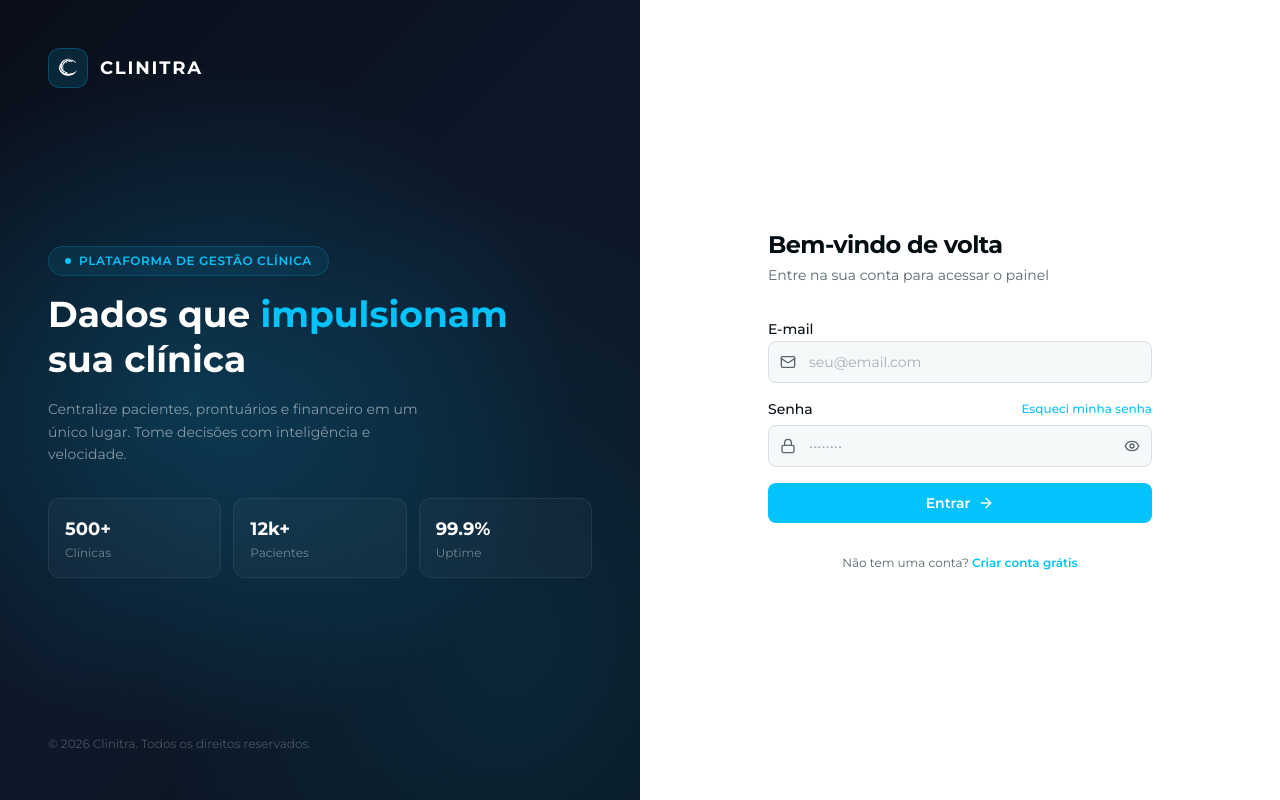
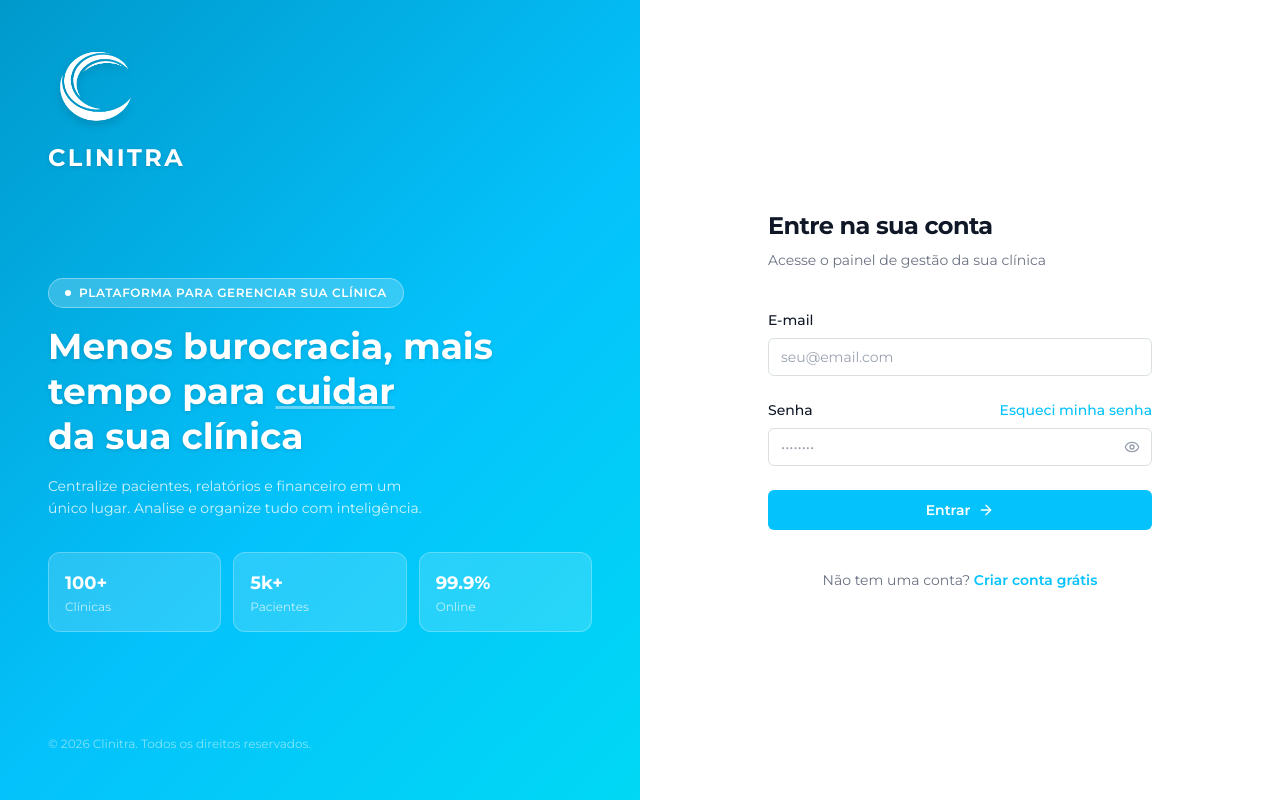
Before and after one commit to JhooGs/clinica-saas-frontend, a Next.js app: page /auth/login in a window 1280 px wide. Built offline with nearby package versions, Linux system fonts and the light colour scheme.

Commit message:
Sidebar e login

```diff
--- a/app/auth/login/page.tsx
+++ b/app/auth/login/page.tsx
@@ -3,7 +3,7 @@
 import { useState } from 'react'
 import { useRouter } from 'next/navigation'
 import { createClient } from '@/lib/supabase'
-import { ArrowRight, Eye, EyeOff, Mail, Lock } from 'lucide-react'
+import { ArrowRight, Eye, EyeOff } from 'lucide-react'
 import Image from 'next/image'
 
 export default function LoginPage() {
@@ -35,37 +35,18 @@ export default function LoginPage() {
       {/* ── Lado esquerdo — Branding ── */}
       <div
         className="hidden lg:flex lg:w-1/2 flex-col justify-between p-12 relative overflow-hidden"
-        style={{ background: 'linear-gradient(135deg, #0a0e1a 0%, #0d1829 50%, #0a1520 100%)' }}
+        style={{ background: 'linear-gradient(135deg, #0099cc 0%, #04c2fb 55%, #00d8f5 100%)' }}
       >
-        {/* Glow de fundo */}
-        <div
-          className="absolute inset-0 opacity-20"
-          style={{
-            background: 'radial-gradient(ellipse at 30% 50%, #04c2fb 0%, transparent 60%)',
-          }}
-        />
-        <div
-          className="absolute inset-0 opacity-10"
-          style={{
-            background: 'radial-gradient(ellipse at 80% 80%, #04c2fb 0%, transparent 50%)',
-          }}
-        />
-
-        {/* Logo */}
-        <div className="relative z-10 flex items-center gap-3">
-          <div
-            className="flex h-10 w-10 items-center justify-center rounded-xl"
-            style={{ backgroundColor: '#04c2fb20', border: '1px solid #04c2fb40' }}
-          >
-            <Image
-              src="/logo.png"
-              alt="Clinitra"
-              width={24}
-              height={24}
-              className="brightness-0 invert"
-            />
-          </div>
-          <span className="text-white font-bold text-lg tracking-widest uppercase">
+        {/* Logo grande centralizado no topo */}
+        <div className="relative z-10 flex flex-col items-start gap-3">
+          <Image
+            src="/logo.png"
+            alt="Clinitra"
+            width={96}
+            height={96}
+            className="brightness-0 invert drop-shadow-lg"
+          />
+          <span className="text-white font-bold text-2xl tracking-widest uppercase drop-shadow">
             Clinitra
           </span>
         </div>
@@ -75,39 +56,39 @@ export default function LoginPage() {
           <div className="space-y-4">
             <div
               className="inline-flex items-center gap-2 rounded-full px-4 py-1.5 text-xs font-semibold tracking-wider uppercase"
-              style={{ backgroundColor: '#04c2fb15', border: '1px solid #04c2fb30', color: '#04c2fb' }}
+              style={{ backgroundColor: 'rgba(255,255,255,0.2)', border: '1px solid rgba(255,255,255,0.35)', color: 'white' }}
             >
-              <span className="h-1.5 w-1.5 rounded-full bg-current animate-pulse" />
-              Plataforma de Gestão Clínica
+              <span className="h-1.5 w-1.5 rounded-full bg-white animate-pulse" />
+              Plataforma para gerenciar sua Clínica
             </div>
 
-            <h1 className="text-4xl font-bold text-white leading-tight">
-              Dados que{' '}
-              <span style={{ color: '#04c2fb' }}>impulsionam</span>
+            <h1 className="text-4xl font-bold text-white leading-tight drop-shadow">
+              Menos burocracia, mais tempo para{' '}
+              <span className="text-white underline decoration-white/40">cuidar</span>
               <br />
-              sua clínica
+              da sua clínica
             </h1>
 
-            <p className="text-white/50 text-sm leading-relaxed max-w-sm">
-              Centralize pacientes, prontuários e financeiro em um único lugar.
-              Tome decisões com inteligência e velocidade.
+            <p className="text-white/80 text-sm leading-relaxed max-w-sm">
+              Centralize pacientes, relatórios e financeiro em um único lugar.
+              Analise e organize tudo com inteligência.
             </p>
           </div>
 
           {/* Stats cards */}
           <div className="grid grid-cols-3 gap-3">
             {[
-              { value: '500+', label: 'Clínicas' },
-              { value: '12k+', label: 'Pacientes' },
-              { value: '99.9%', label: 'Uptime' },
+              { value: '100+', label: 'Clínicas' },
+              { value: '5k+', label: 'Pacientes' },
+              { value: '99.9%', label: 'Online' },
             ].map((stat) => (
               <div
                 key={stat.label}
                 className="rounded-xl p-4"
-                style={{ backgroundColor: '#ffffff08', border: '1px solid #ffffff10' }}
+                style={{ backgroundColor: 'rgba(255,255,255,0.15)', border: '1px solid rgba(255,255,255,0.25)' }}
               >
                 <p className="text-lg font-bold text-white">{stat.value}</p>
-                <p className="text-xs text-white/40 mt-0.5">{stat.label}</p>
+                <p className="text-xs text-white/70 mt-0.5">{stat.label}</p>
               </div>
             ))}
           </div>
@@ -115,69 +96,75 @@ export default function LoginPage() {
 
         {/* Footer */}
         <div className="relative z-10">
-          <p className="text-white/25 text-xs">
+          <p className="text-white/50 text-xs">
             © 2026 Clinitra. Todos os direitos reservados.
           </p>
         </div>
       </div>
 
       {/* ── Lado direito — Formulário ── */}
-      <div className="flex w-full lg:w-1/2 items-center justify-center bg-white dark:bg-[#0d1117] p-8">
-        <div className="w-full max-w-sm space-y-8">
+      <div className="flex w-full lg:w-1/2 flex-col justify-center px-6 py-12 sm:px-12 lg:px-20 xl:px-24 bg-white dark:bg-[#0d1117]">
+        <div className="mx-auto w-full max-w-sm">
 
           {/* Header */}
-          <div className="space-y-1">
-            <h2 className="text-2xl font-bold tracking-tight text-foreground">
-              Bem-vindo de volta
+          <div>
+            <h2 className="text-2xl font-bold tracking-tight text-gray-900 dark:text-white">
+              Entre na sua conta
             </h2>
-            <p className="text-sm text-muted-foreground">
-              Entre na sua conta para acessar o painel
+            <p className="mt-2 text-sm text-gray-500 dark:text-gray-400">
+              Acesse o painel de gestão da sua clínica
             </p>
           </div>
 
           {/* Form */}
-          <form onSubmit={handleLogin} className="space-y-4">
+          <form onSubmit={handleLogin} className="mt-10 space-y-6">
 
             {/* Email */}
-            <div className="space-y-1.5">
-              <label className="text-sm font-medium text-foreground">E-mail</label>
-              <div className="relative">
-                <Mail className="absolute left-3 top-1/2 -translate-y-1/2 h-4 w-4 text-muted-foreground" />
+            <div>
+              <label className="block text-sm font-medium text-gray-900 dark:text-white">
+                E-mail
+              </label>
+              <div className="mt-2">
                 <input
                   type="email"
                   value={email}
                   onChange={(e) => setEmail(e.target.value)}
                   placeholder="seu@email.com"
                   required
-                  className="w-full rounded-lg border bg-background pl-10 pr-4 py-2.5 text-sm outline-none transition-all placeholder:text-muted-foreground/50 focus:ring-2 focus:border-transparent"
-                  style={{ '--tw-ring-color': '#04c2fb' } as React.CSSProperties}
+                  autoComplete="email"
+                  className="block w-full rounded-md border border-gray-300 dark:border-white/10 bg-white dark:bg-white/5 px-3 py-2 text-sm text-gray-900 dark:text-white placeholder:text-gray-400 dark:placeholder:text-gray-500 outline-none focus:border-[#04c2fb] focus:ring-1 focus:ring-[#04c2fb] transition-colors"
                 />
               </div>
             </div>
 
             {/* Senha */}
-            <div className="space-y-1.5">
+            <div>
               <div className="flex items-center justify-between">
-                <label className="text-sm font-medium text-foreground">Senha</label>
-                <button type="button" className="text-xs font-medium" style={{ color: '#04c2fb' }}>
+                <label className="block text-sm font-medium text-gray-900 dark:text-white">
+                  Senha
+                </label>
+                <button
+                  type="button"
+                  className="text-sm font-medium transition-opacity hover:opacity-80"
+                  style={{ color: '#04c2fb' }}
+                >
                   Esqueci minha senha
                 </button>
               </div>
-              <div className="relative">
-                <Lock className="absolute left-3 top-1/2 -translate-y-1/2 h-4 w-4 text-muted-foreground" />
+              <div className="relative mt-2">
                 <input
                   type={showSenha ? 'text' : 'password'}
                   value={senha}
                   onChange={(e) => setSenha(e.target.value)}
                   placeholder="••••••••"
                   required
-                  className="w-full rounded-lg border bg-background pl-10 pr-10 py-2.5 text-sm outline-none transition-all placeholder:text-muted-foreground/50 focus:ring-2 focus:border-transparent"
-                  style={{ '--tw-ring-color': '#04c2fb' } as React.CSSProperties}
+                  autoComplete="current-password"
+                  className="block w-full rounded-md border border-gray-300 dark:border-white/10 bg-white dark:bg-white/5 px-3 py-2 pr-10 text-sm text-gray-900 dark:text-white placeholder:text-gray-400 dark:placeholder:text-gray-500 outline-none focus:border-[#04c2fb] focus:ring-1 focus:ring-[#04c2fb] transition-colors"
                 />
                 <button
                   type="button"
                   onClick={() => setShowSenha(!showSenha)}
-                  className="absolute right-3 top-1/2 -translate-y-1/2 text-muted-foreground hover:text-foreground transition-colors"
+                  className="absolute right-3 top-1/2 -translate-y-1/2 text-gray-400 hover:text-gray-600 dark:hover:text-gray-300 transition-colors"
                 >
                   {showSenha ? <EyeOff className="h-4 w-4" /> : <Eye className="h-4 w-4" />}
                 </button>
@@ -186,9 +173,9 @@ export default function LoginPage() {
 
             {/* Erro */}
             {erro && (
-              <div className="flex items-center gap-2 rounded-lg border border-destructive/30 bg-destructive/8 px-3 py-2.5">
-                <div className="h-1.5 w-1.5 rounded-full bg-destructive shrink-0" />
-                <p className="text-xs text-destructive font-medium">{erro}</p>
+              <div className="flex items-center gap-2 rounded-md border border-red-300 dark:border-red-500/30 bg-red-50 dark:bg-red-500/10 px-3 py-2.5">
+                <div className="h-1.5 w-1.5 rounded-full bg-red-500 shrink-0" />
+                <p className="text-xs text-red-600 dark:text-red-400 font-medium">{erro}</p>
               </div>
             )}
 
@@ -196,17 +183,17 @@ export default function LoginPage() {
             <button
               type="submit"
               disabled={carregando}
-              className="w-full flex items-center justify-center gap-2 rounded-lg py-2.5 text-sm font-semibold text-white transition-all duration-200 hover:opacity-90 active:scale-[0.98] disabled:opacity-60 disabled:cursor-not-allowed mt-2"
+              className="w-full flex items-center justify-center gap-2 rounded-md py-2.5 text-sm font-semibold text-white transition-all duration-200 hover:opacity-90 active:scale-[0.98] disabled:opacity-60 disabled:cursor-not-allowed"
               style={{ backgroundColor: '#04c2fb' }}
             >
               {carregando ? (
-                <span className="flex items-center gap-2">
+                <>
                   <svg className="animate-spin h-4 w-4" viewBox="0 0 24 24" fill="none">
                     <circle className="opacity-25" cx="12" cy="12" r="10" stroke="currentColor" strokeWidth="4"/>
                     <path className="opacity-75" fill="currentColor" d="M4 12a8 8 0 018-8V0C5.373 0 0 5.373 0 12h4z"/>
                   </svg>
                   Entrando...
-                </span>
+                </>
               ) : (
                 <>
                   Entrar
@@ -217,9 +204,13 @@ export default function LoginPage() {
           </form>
 
           {/* Link cadastro */}
-          <p className="text-center text-xs text-muted-foreground">
+          <p className="mt-10 text-center text-sm text-gray-500 dark:text-gray-400">
             Não tem uma conta?{' '}
-            <a href="/auth/cadastro" className="font-semibold hover:underline" style={{ color: '#04c2fb' }}>
+            <a
+              href="/auth/cadastro"
+              className="font-semibold transition-opacity hover:opacity-80"
+              style={{ color: '#04c2fb' }}
+            >
               Criar conta grátis
             </a>
           </p>
--- a/app/layout.tsx
+++ b/app/layout.tsx
@@ -1,7 +1,6 @@
 import type { Metadata } from 'next'
 import { Montserrat } from 'next/font/google'
 import './globals.css'
-import { ThemeProvider } from '@/components/theme-provider'
 
 const montserrat = Montserrat({
   subsets: ['latin'],
@@ -20,16 +19,9 @@ export default function RootLayout({
   children: React.ReactNode
 }) {
   return (
-    <html lang="pt-BR" suppressHydrationWarning>
+    <html lang="pt-BR">
       <body className={`${montserrat.variable} font-sans antialiased`}>
-        <ThemeProvider
-          attribute="class"
-          defaultTheme="light"
-          enableSystem
-          disableTransitionOnChange
-        >
-          {children}
-        </ThemeProvider>
+        {children}
       </body>
     </html>
   )
```
Also changed, not shown: app/dashboard/layout.tsx (+2 -5 lines), app/globals.css (+19 -0 lines), components/app-sidebar.tsx (+15 -17 lines), components/page-transition.tsx (added, +12 -0 lines).
